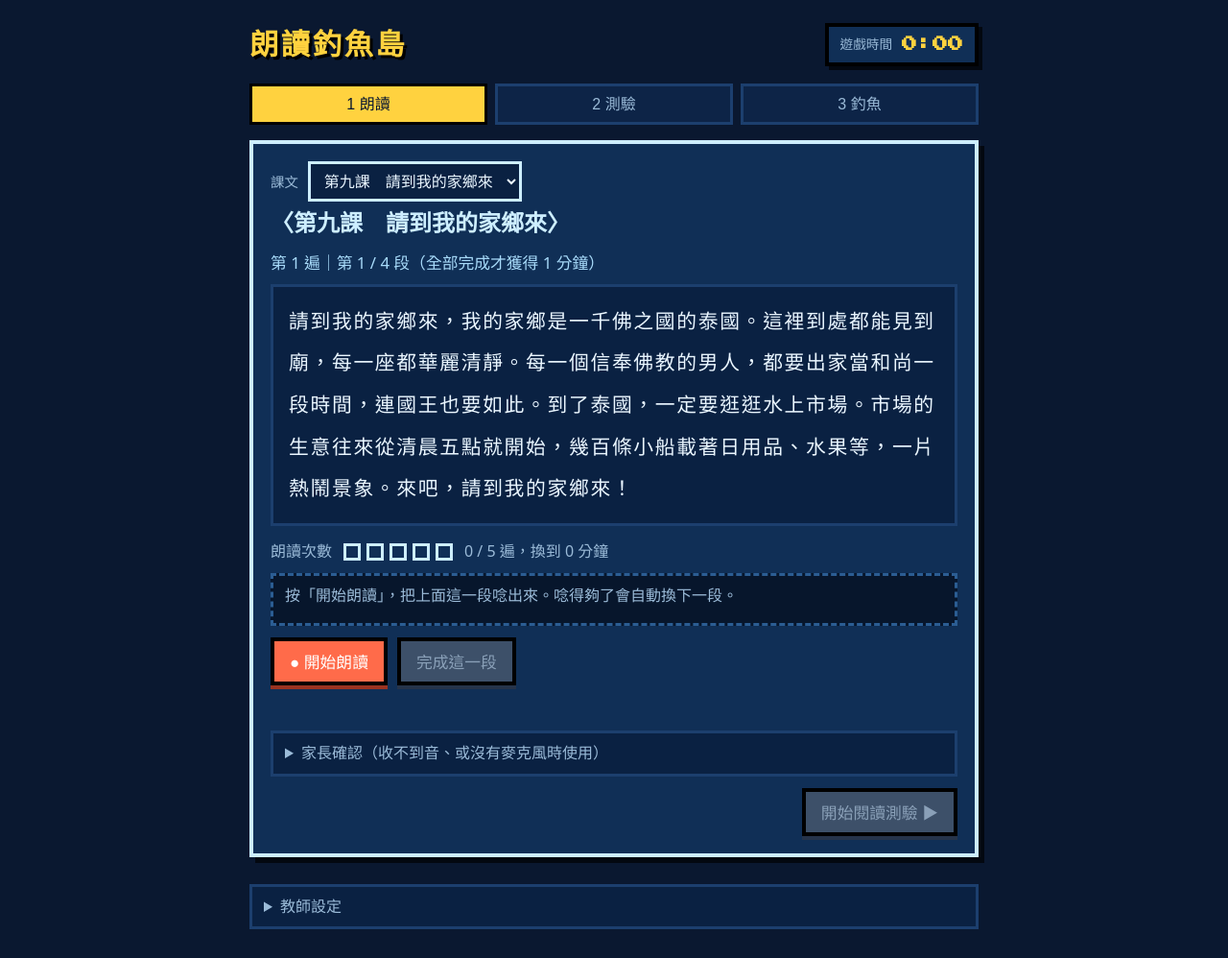
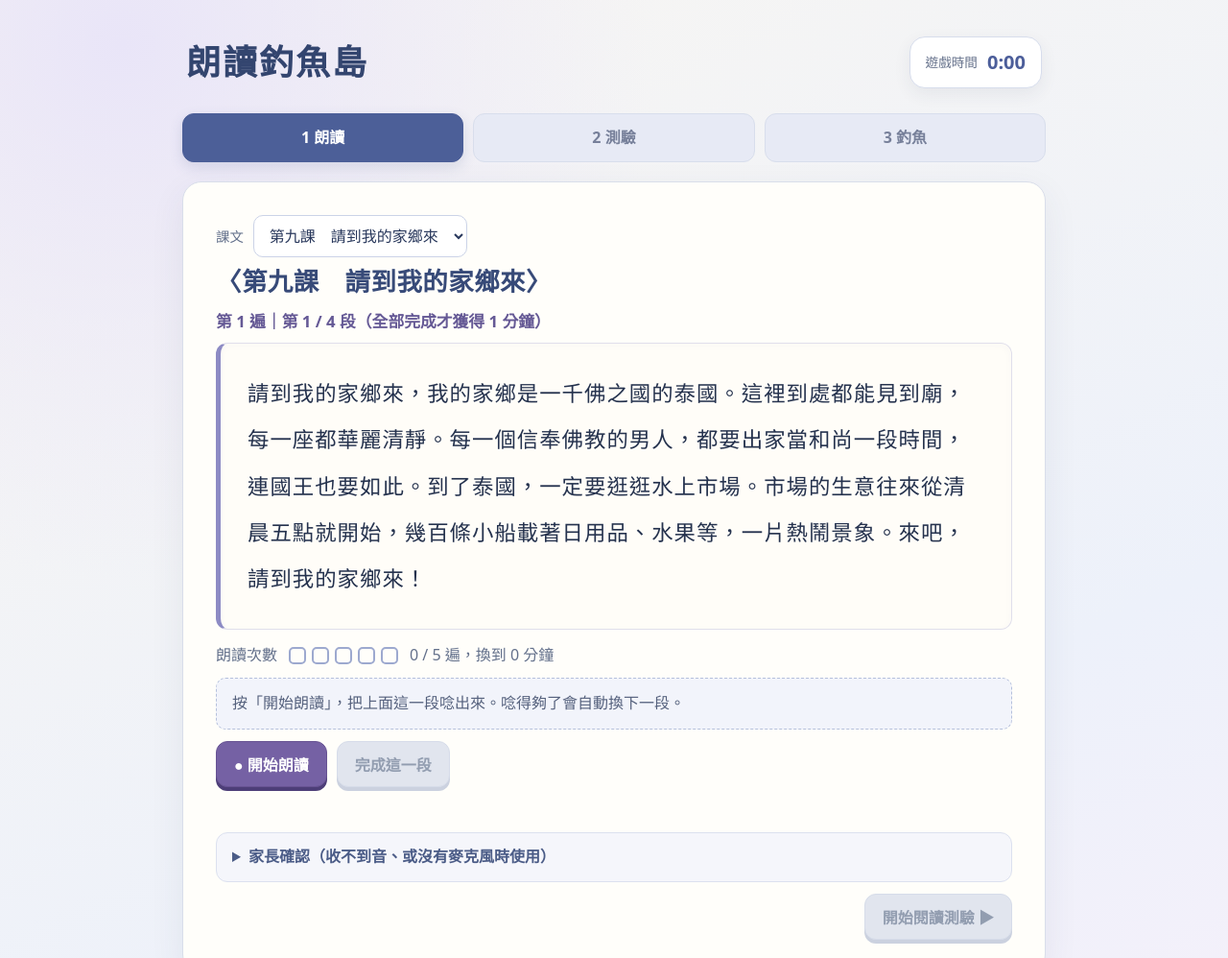
Before and after one commit to sanchongread-dotcom/405-chinese-reader, a plain HTML site: page fishing.html in a window 1280 px wide. Shown: the top 998 px of the page at 96% size. Drawn offline with Linux system fonts and the light colour scheme; a web font is replaced by a local one.

Commit message:
Add files via upload

```diff
--- a/fishing.html
+++ b/fishing.html
@@ -96,6 +96,47 @@ details .row{margin-top:8px}
 #hw svg{display:block;touch-action:none}
 @media (prefers-reduced-motion:reduce){.btn:active:not([disabled]){transform:none}}
 @media (max-width:480px){h1{font-size:1.5rem}.passage{font-size:1.15rem}}
+
+/* 2026 visual refresh — warm paper, periwinkle, indigo and plum; no green or orange. */
+:root{--ink:#202c4c;--deep:#ffffff;--sea:#6476ba;--foam:#dce2f7;--sun:#f3d78a;--coral:#8a67ae;--text:#263453;--mute:#63708b;--good:#435fa4;--bad:#b34463;--line:#aebbd7;color-scheme:light}
+body{background:radial-gradient(circle at 10% 4%,#e9e5f8 0,transparent 35%),linear-gradient(155deg,#f8f6f2,#edf1fa 68%,#f5f0fa);color:var(--text)}
+.wrap{max-width:900px;gap:20px}
+.top{padding:14px 4px 4px}
+h1{font-family:var(--f-b);font-size:clamp(1.65rem,4vw,2.25rem);font-weight:800;color:#33456f;text-shadow:none;letter-spacing:.055em}
+h2{font-family:var(--f-b);font-size:clamp(1.3rem,3vw,1.65rem);font-weight:750;color:#374a78;letter-spacing:.02em}
+.bank{background:#fff;border:1px solid #d7ddec;border-radius:16px;box-shadow:0 6px 18px #25385c12;padding:10px 16px}
+.bank span{color:#65718b}.bank b{color:#4c5e9a;font-family:var(--f-b);font-weight:800;font-size:1.25rem}
+.steps{gap:10px}.steps li{font-family:var(--f-b);font-weight:700;background:#e7eaf5;color:#77809a;border:1px solid #d8deec;border-radius:12px;padding:12px 6px}
+.steps li.on{background:#4c5f98;color:white;border-color:#4c5f98;box-shadow:0 5px 14px #364a8425}.steps li.done{background:#e9e6f5;color:#62518d;border-color:#c9c2e1}
+.panel{background:#fffefa;border:1px solid #d9deea;border-radius:20px;box-shadow:0 12px 36px #33426313;padding:clamp(18px,4vw,34px)}
+label,.rounds,.qhead,.hint,.legend,.sub,.teacher p{color:#63708b}
+select,input{background:#fff;color:#29385c;border:1.5px solid #cbd3e7;border-radius:10px;padding:9px 12px}
+.passage{font-family:var(--f-b);background:#fffdf8;color:#25324e;border:1px solid #e0dfeb;border-left:5px solid #8d8bc4;border-radius:12px;padding:clamp(16px,4vw,28px);font-size:clamp(1.2rem,2.8vw,1.4rem);line-height:2.15;letter-spacing:.045em;box-shadow:inset 0 2px 9px #42507207}
+#segmentInfo{color:#655995!important;font-weight:700}
+.dot{border:2px solid #9da9cf;border-radius:5px}.dot.on{background:#6d73ad;border-color:#6d73ad}
+.live{background:#f2f4fb;border:1px dashed #b5c0dc;border-radius:10px;color:#55617d;padding:13px 16px}.live.hot{background:#f0edfa;color:#263453;border-color:#8f7fba}
+.btn{font-family:var(--f-b);font-weight:750;font-size:1rem;background:#4e619c;color:#fff;border:1px solid #465a95;border-radius:12px;box-shadow:0 4px 0 #344474;padding:11px 18px;transition:background .15s,transform .15s}
+.btn:hover:not([disabled]){background:#3e508b}.btn:active:not([disabled]){box-shadow:0 1px 0 #344474}
+.btn.alt{background:#e7eaf8;color:#374a7b;border-color:#cbd3ed;box-shadow:0 4px 0 #b7bfdc}.btn.alt:hover:not([disabled]){background:#d9def3}
+.btn.rec{background:#7561a4;color:#fff;border-color:#675393;box-shadow:0 4px 0 #4d3e78}.btn.rec:hover:not([disabled]){background:#66518f}
+.btn[disabled]{background:#e1e5ee;color:#929db0;border-color:#d6dce9;box-shadow:0 4px 0 #cbd1df}
+button:focus-visible,select:focus-visible,input:focus-visible,summary:focus-visible,canvas:focus-visible{outline:3px solid #a28ac9;outline-offset:3px}
+.msg.good{color:#375a9d}.msg.bad{color:#b34463}
+details{background:#f5f6fb;border:1px solid #dce1ef;border-radius:12px;padding:12px 16px}summary{color:#4b5c87;font-weight:650}
+.opt{font-family:var(--f-b);font-weight:650;background:#f7f8fc;color:#2c395a;border:1.5px solid #d6ddef;border-radius:12px;padding:15px 18px;transition:background .15s,border-color .15s}
+.opt:hover:not([disabled]){background:#ebedfa;border-color:#8798ca}.opt.good{background:#e1e8fb;border-color:#5670b5;color:#283e7c}.opt.bad{background:#f9e5ed;border-color:#c27591;color:#7e3150}
+.mode{font-family:var(--f-b);background:#f8f7fd;color:#293858;border:1.5px solid #d9d4ee;border-radius:14px;box-shadow:0 5px 0 #e4e0f2;padding:18px;gap:8px}.mode:hover{background:#eeebfa;border-color:#aaa0d4}.mode b{color:#584b8e}.mode span{color:#67708a}
+.phrase{font-family:var(--f-b);font-weight:750;color:#2f3c62}.phrase u{color:#6352a0;border-bottom-color:#9a88cb}.zy{color:#615b9b}
+#hw{border:2px solid #c4cce3;border-radius:10px;background-color:#fff;box-shadow:0 6px 18px #25385c13}
+.teacher textarea{background:#fff;color:#29385c;border:1px solid #cbd3e7;border-radius:10px}
+.big,.hud b{color:#4d5e99}.hud{color:#394a73}
+/* The actual fishing canvas retains its original pixel artwork; its frame and HUD feel arcade-like. */
+#s-game{background:#25345c;border:5px solid #465a91;border-radius:18px;padding:clamp(12px,3vw,22px);box-shadow:0 14px 35px #1c294b28;color:#f1f3ff}
+#s-game .hud{color:#e7e9ff}#s-game .hud b{color:#f4de9b}#s-game .hint,#s-game .legend{color:#d1d9f5}
+#s-game #cv{border:5px solid #121f42;border-radius:8px;box-shadow:0 5px 0 #131f3b}
+#s-game .btn.alt{background:#dce1f8;color:#25345c}
+@media(max-width:480px){.wrap{gap:14px}.steps li{font-size:.88rem;padding:10px 3px}.panel{border-radius:14px}.btn{padding:10px 13px}.opts.grid .opt{font-size:1.55rem}}
+
 </style>
 
 </head>
```
